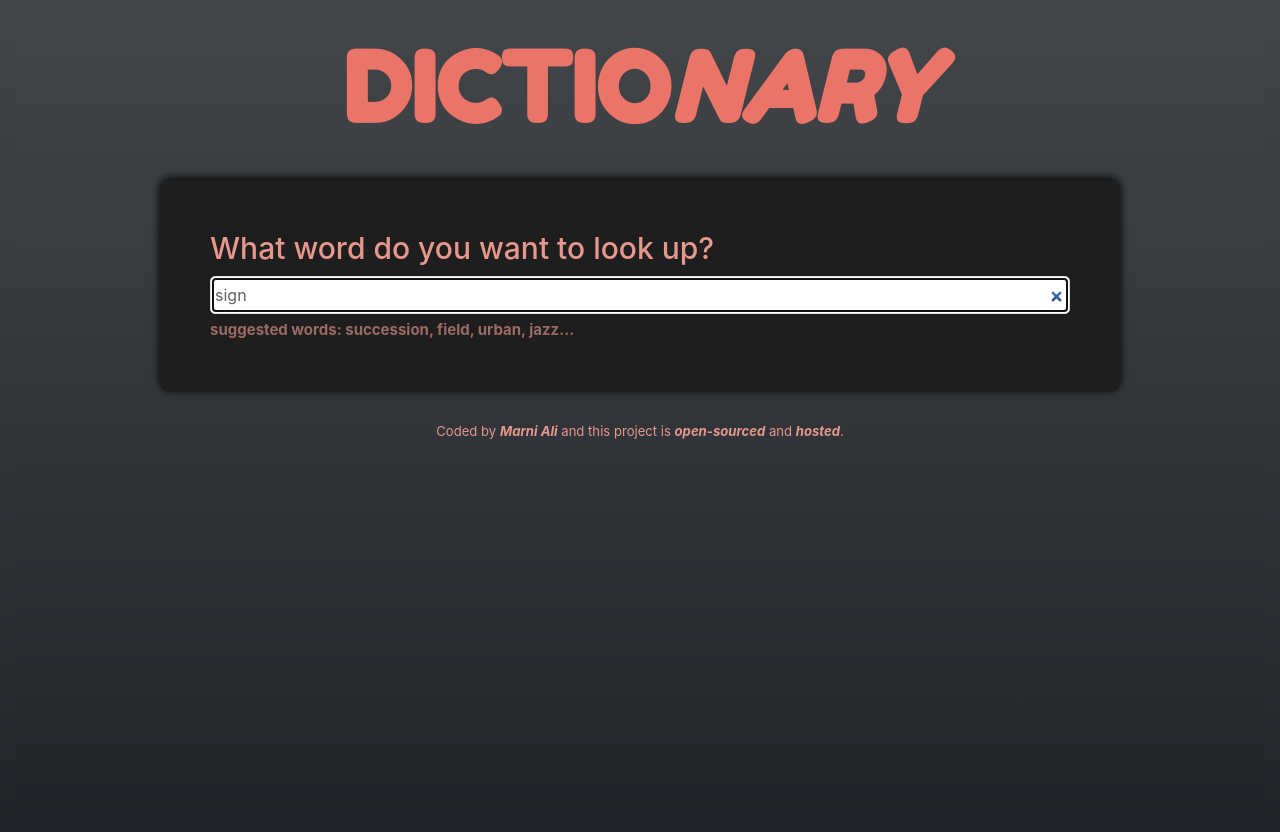
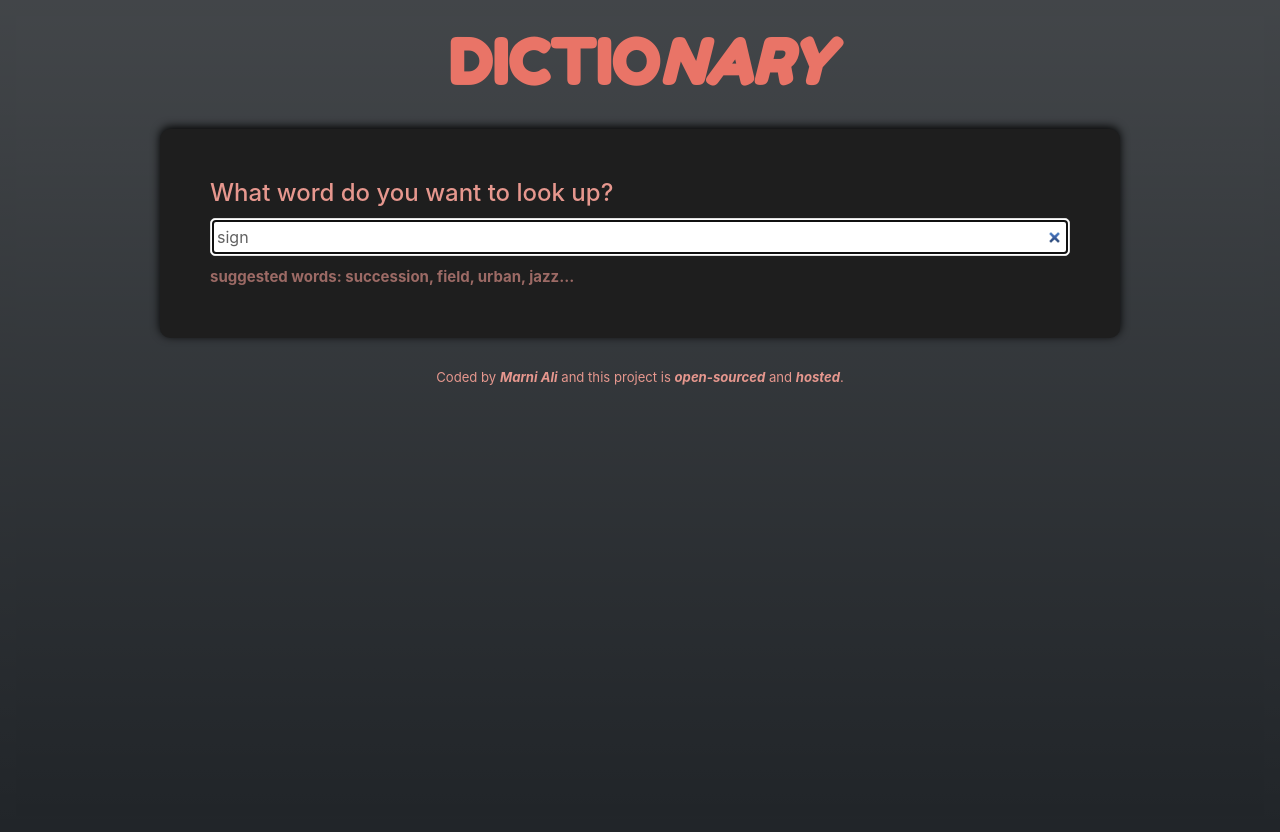
Before and after one commit to marnicodes/dictionary-app, a React (Create React App) app: page / in a window 1280 px wide. Built offline with nearby package versions, Linux system fonts and the light colour scheme; no server answers; a web font is replaced by a local one.

Commit message:
Changed font sizes

```diff
--- a/src/App.css
+++ b/src/App.css
@@ -2,11 +2,6 @@
   min-height: 100vh;
 }
 
-.App-logo {
-  max-width: 400px;
-  display: block;
-  margin: 0 auto;
-}
 .App-footer {
   color: #e6978e;
   padding-top: 8px;
@@ -25,8 +20,7 @@
 }
 .App-header {
   color: #e97467;
-
-  font-size: 96px;
+  font-size: 62px;
   font-family: "Fredoka One", cursive;
   text-align: center;
   font-weight: bold;
--- a/src/App.js
+++ b/src/App.js
@@ -5,7 +5,7 @@ export default function App() {
   return (
     <div className="p-3 mb-2 bg-dark bg-gradient">
       <div className="App bg-dark bg-gradient">
-        <header className="App-header">
+        <header className="App-header text-center">
           DICTIO<em>NARY</em>
         </header>
         <Dictionary defaultKeyword="sign" />
--- a/src/Dictionary.css
+++ b/src/Dictionary.css
@@ -9,14 +9,14 @@
 
 .Dictionary #heading {
   color: #e6978e;
-  font-size: 30px;
+  font-size: 24px;
   margin-bottom: 10px;
   font-style: "Bebas Neue", cursive;
 }
 
 .Dictionary input {
   width: 100%;
-  padding: 6px 4px;
+  padding: 6px 6px;
   border-radius: 5px;
   font-style: "Bebas Neue", cursive;
   color: rgba(30, 30, 30, 0.7);
@@ -27,5 +27,5 @@
   font-size: 15px;
   font-weight: bold;
   color: #e6978ea1;
-  margin-top: 5px;
+  margin-top: 10px;
 }
--- a/src/Photos.css
+++ b/src/Photos.css
@@ -1,4 +1,4 @@
 .Photos img {
-  border-radius: 5px 45px 5px 45px;
+  border-radius: 4px 25px 4px 25px;
   padding: 10px 0;
 }
--- a/src/Results.css
+++ b/src/Results.css
@@ -1,5 +1,5 @@
 .Results h1 {
-  font-size: 80px;
+  font-size: 60px;
   color: #e6978e;
   margin-top: -20px;
   font-family: "Fredericka the Great", cursive;
```
